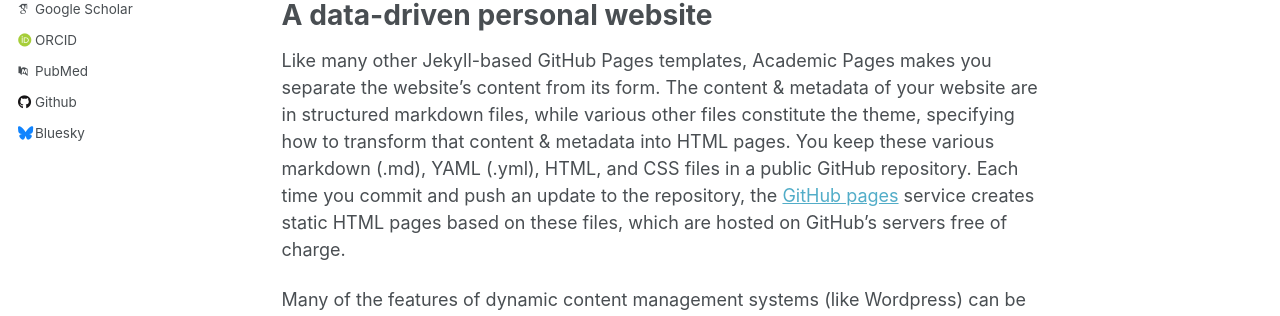
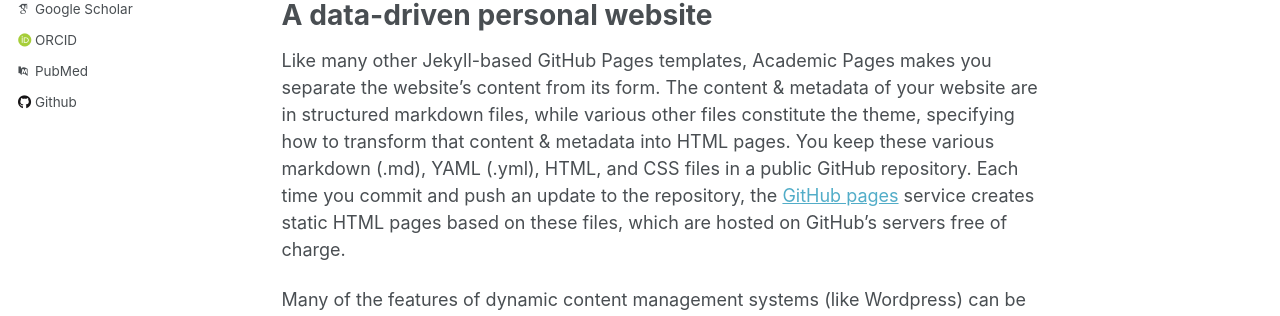
Before and after one commit to a-eads/a-eads.github.io, a Jekyll site: the page built from _pages/about.md, in a window 1280 px wide. Shown: the part 471-787 px from the top of the page. Built offline with Jekyll 4.4.1, drawn with Linux system fonts in a browser that asks for light colours; some web fonts are replaced.

Commit message:
Update _config.yml

```diff
--- a/_config.yml
+++ b/_config.yml
@@ -34,7 +34,7 @@ author:
   arxiv            : # URL - Update with the correct link to your profile
   googlescholar    : "https://scholar.google.com/citations?user=PS_CX0AAAAAJ"
   impactstory      : # URL
-  orcid            : "http://orcid.org/yourorcidurl"
+  orcid            : "http://orcid.org/0009-0007-2545-0007"
   semantic         : # URL
   pubmed           : "https://www.ncbi.nlm.nih.gov/pubmed/?term=john+snow"
   researchgate     : # URL
@@ -48,7 +48,7 @@ author:
   stackoverflow    : # User number or user number and name (i.e., use "1" or "1/jeff-atwood")
 
   # Social media
-  bluesky          : "bsky.app" # Replace this with you Bluesky username
+  bluesky          : #"bsky.app" # Replace this with you Bluesky username
   facebook         : # Username
   flickr           : # Username
   foursquare       : # Username
```
